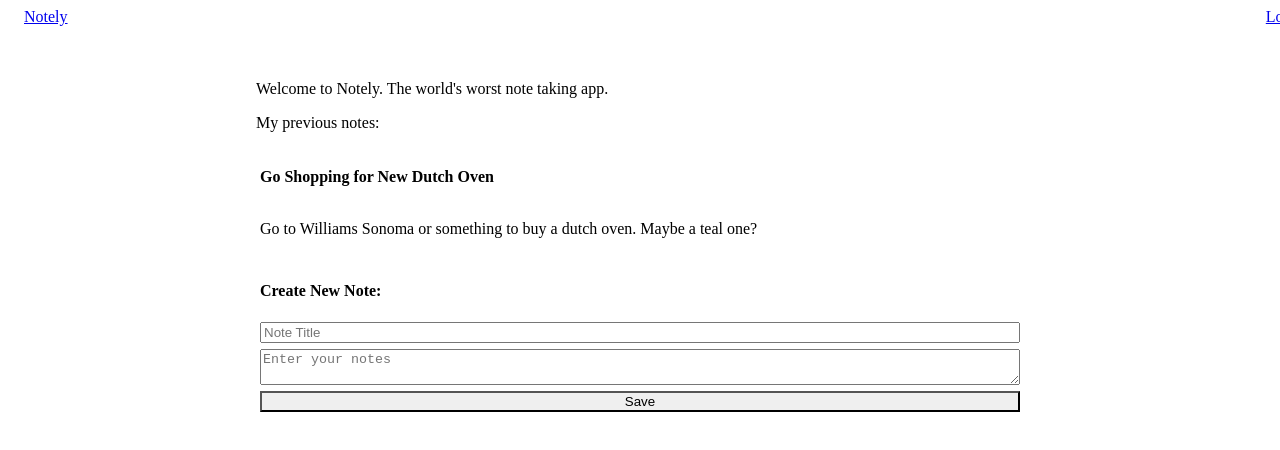
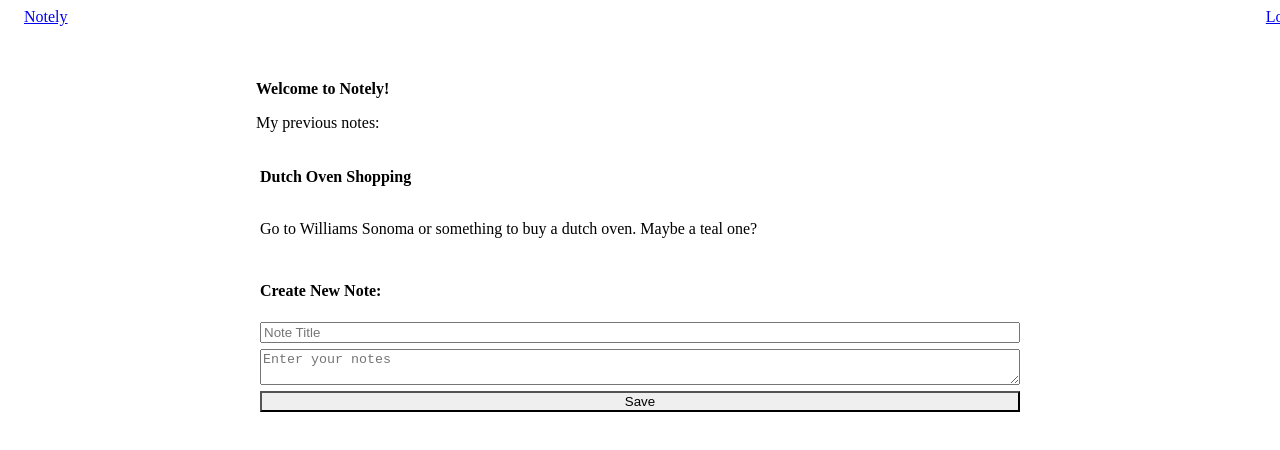
Before and after one commit to jagarnica/bigTestSite, a Gatsby site: page / in a window 1280 px wide. Shown: the top 450 px of the page. Built offline with nearby package versions, Linux system fonts and the light colour scheme; Gatsby itself is replaced by a stand-in of ours.

Commit message:
Change note text

```diff
--- a/src/pages/index.tsx
+++ b/src/pages/index.tsx
@@ -3,7 +3,7 @@ import { Text, Box } from "@chakra-ui/react";
 import { Note, UserNote } from "components/ui/Note";
 // markup
 const SampleNote: UserNote = {
-  title: "Go Shopping for New Dutch Oven",
+  title: "Dutch Oven Shopping",
   description:
     "Go to Williams Sonoma or something to buy a dutch oven. Maybe a teal one?",
 };
@@ -11,8 +11,8 @@ const IndexPage = (): JSX.Element => {
   const savedNotes = [SampleNote];
   return (
     <>
-      <Text fontSize="3xl" color="blue.800" as="p">
-        {`Welcome to Notely. The world's worst note taking app.`}
+      <Text fontSize="3xl" fontWeight="bold" color="blue.800" as="p">
+        {`Welcome to Notely!`}
       </Text>
       <Text mt="8" fontSize="2xl" color="blue.800" as="p">
         My previous notes:
```
